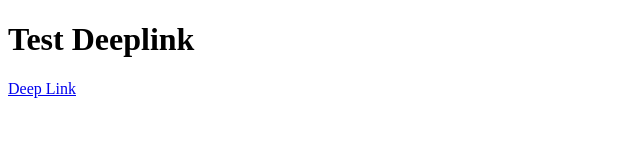
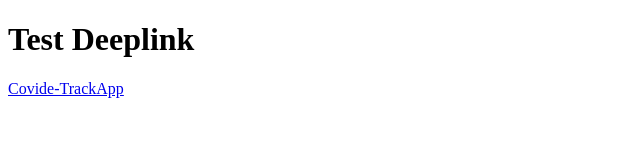
Before and after one commit to gnapahcuna/host-deep, a website: page deeplink.html in a window 1280 px wide. Shown: the full height of the page, 0-640 px from the left. Drawn offline with Linux system fonts and the light colour scheme.

Commit message:
Update deeplink.html

```diff
--- a/deeplink.html
+++ b/deeplink.html
@@ -4,7 +4,7 @@
     <h1>Test Deeplink</h1>
 
     <p>
-      <a href="market://details?id=com.google.android.youtube">Deep Link</a>
+      <a href="paiwad://myapp.covide_trackapp?activity=1&frag=2">Covide-TrackApp</a>
     </p>
   </body>
 </html>
```
